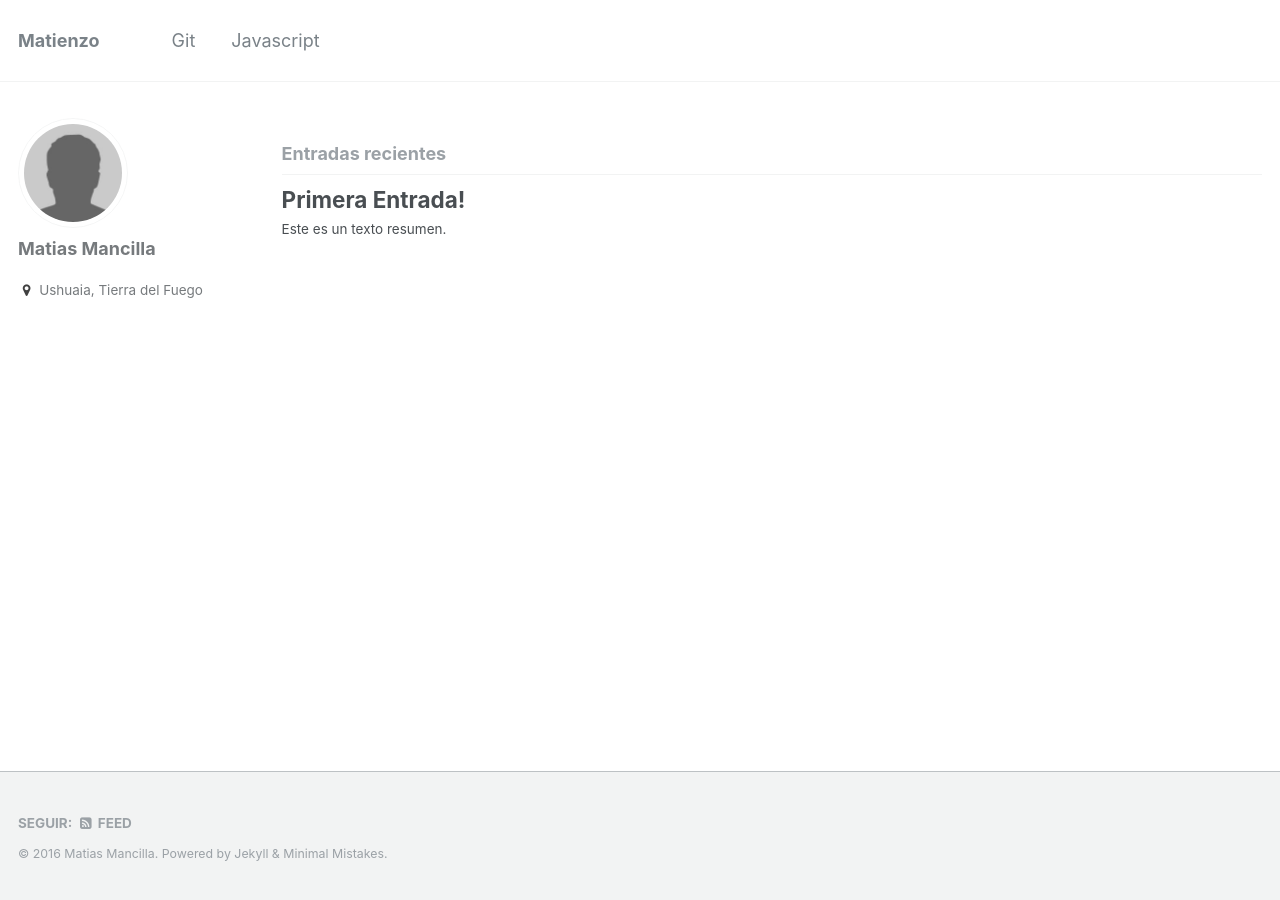
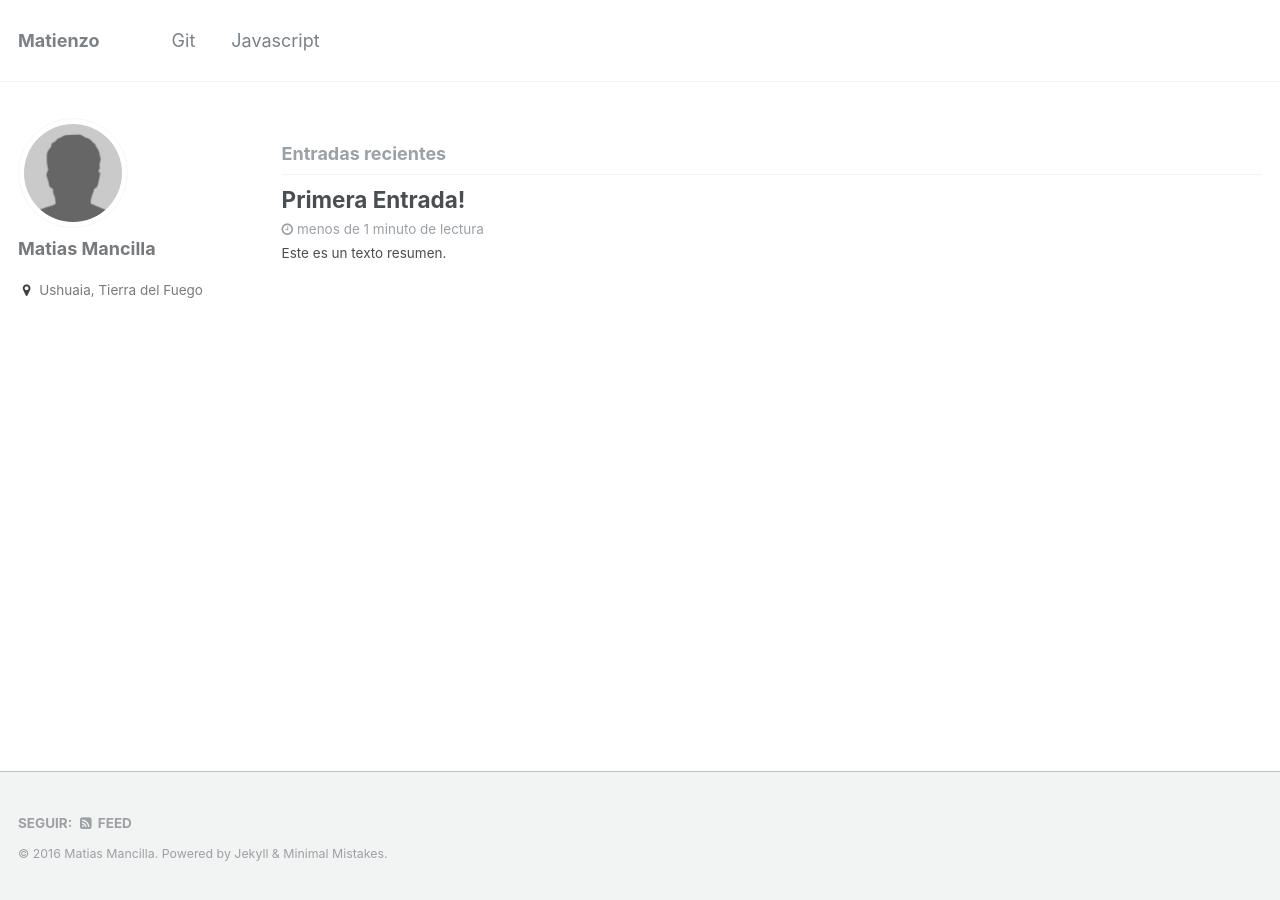
Before and after one commit to matiasmancilla/jekyll-blog, a Jekyll site: the page built from index.html, in a window 1280 px wide. Built offline with Jekyll 4.4.1, drawn with Linux system fonts in a browser that asks for light colours; the list of posts is cut into pages by our own code; part of the change alters nothing that is shown.

```diff
--- a/_config.yml
+++ b/_config.yml
@@ -237,7 +237,7 @@ defaults:
     values:
       layout: single
       author_profile: true
-      #read_time: true
+      read_time: true
       comments: true
       share: true
       related: true
```
